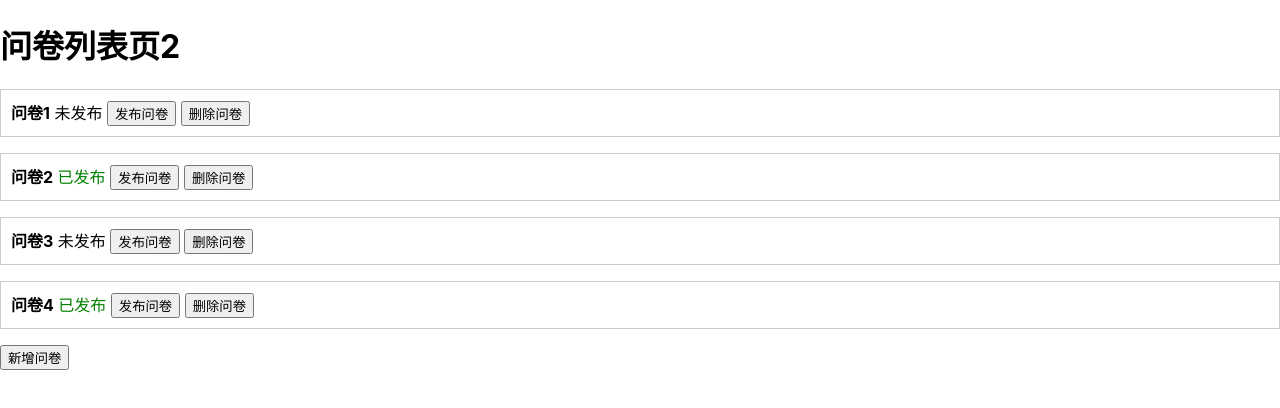
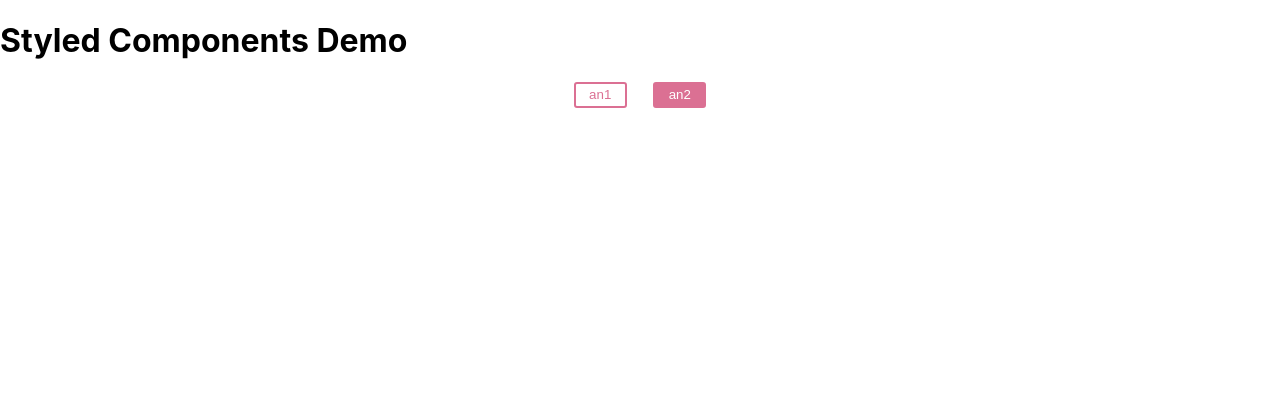
Before and after one commit to gtodr/survey-craft, a React (Create React App) app: page / in a window 1280 px wide. Shown: the top 408 px of the page. Built offline with nearby package versions, Linux system fonts and the light colour scheme.

Commit message:
chore: hooks

```diff
--- a/package.json
+++ b/package.json
@@ -10,10 +10,13 @@
     "@types/node": "^16.7.13",
     "@types/react": "^18.0.0",
     "@types/react-dom": "^18.0.0",
+    "classnames": "^2.5.1",
     "immer": "^10.1.1",
     "react": "^19.0.0",
     "react-dom": "^19.0.0",
     "react-scripts": "5.0.1",
+    "sass": "^1.85.0",
+    "styled-components": "^6.1.15",
     "typescript": "^4.4.2",
     "web-vitals": "^2.1.0"
   },
@@ -43,6 +46,7 @@
     "@commitlint/cli": "^19.7.1",
     "@commitlint/config-conventional": "^19.7.1",
     "@eslint/js": "^9.20.0",
+    "@types/styled-components": "^5.1.34",
     "@typescript-eslint/eslint-plugin": "^8.24.0",
     "@typescript-eslint/parser": "^8.24.0",
     "eslint": "^9.20.1",
--- a/src/App.tsx
+++ b/src/App.tsx
@@ -1,15 +1,16 @@
 import React from 'react'
 // import './App.css'
 // import List1 from './List1'
-import List2 from './List2'
+// import List2 from './List2'
 // import Demo from './immerDemo'
+import Demo from './StyledComponentsDemo'
 
 function App() {
   return (
     <div className="App">
       {/* <List1 /> */}
-      <List2 />
-      {/* <Demo /> */}
+      {/* <List2 /> */}
+      <Demo />
     </div>
   )
 }
--- /dev/null
+++ b/src/StyledComponentsDemo.tsx
@@ -0,0 +1,52 @@
+import React, { FC } from 'react'
+import styled, { css } from 'styled-components'
+
+type ButtonPropsType = {
+  primary?: boolean
+}
+
+const Button = styled.button<ButtonPropsType>`
+  background: transparent;
+  border-radius: 3px;
+  border: 2px solid palevioletred;
+  color: palevioletred;
+  margin: 0 1em;
+  padding: 0.25em 1em;
+
+  &:hover {
+    background: palevioletred;
+    color: white;
+    cursor: pointer;
+    transform: scale(1.05);
+    transition: all 0.2s ease-in-out;
+  }
+
+  ${(props: ButtonPropsType) =>
+    props.primary &&
+    css`
+      background: palevioletred;
+      color: white;
+
+      &:hover {
+        background: white;
+        color: palevioletred;
+    `}
+`
+
+const Container = styled.div`
+  text-align: center;
+`
+
+const Demo: FC = () => {
+  return (
+    <div>
+      <h1>Styled Components Demo</h1>
+      <Container>
+        <Button>an1</Button>
+        <Button primary>an2</Button>
+      </Container>
+    </div>
+  )
+}
+
+export default Demo
--- /dev/null
+++ b/src/components/QuestionCard.module.scss
@@ -0,0 +1,14 @@
+.list-item {
+    border: 1px solid #ccc;
+    padding: 10px;
+    margin-bottom: 16px;
+
+    // 嵌套 scss
+    .published-span {
+        color: green;
+    }
+}
+
+.published {
+    border-color: green;
+}
--- a/src/components/QuestionCard.tsx
+++ b/src/components/QuestionCard.tsx
@@ -1,7 +1,7 @@
 import React, { FC } from 'react'
-// import classnames from 'classnames'
-import './QuestionCard.css'
-// import styles from './QuestionCard.module.scss'
+import classnames from 'classnames'
+// import './QuestionCard.css'
+import styles from './QuestionCard.module.scss'
 
 // ts 自定义类型
 type PropsType = {
@@ -38,29 +38,29 @@ const QuestionCard: FC<PropsType> = props => {
   // if (isPublished) itemClassName += ' published'
   // // 逻辑稍微复杂
 
-  // const itemClassName = classnames('list-item', { published: isPublished })
-  // const itemClassName = classnames({
-  //   'list-item': true,
-  //   published: isPublished,
-  // })
+  //   const itemClassName = classnames('list-item', { published: isPublished })
+  //   const itemClassName = classnames({
+  //     'list-item': true,
+  //     published: isPublished,
+  //   })
 
-  //   const listItemClass = styles['list-item']
-  //   const publishedClass = styles.published
-  //   const itemClassName = classnames({
-  //     [listItemClass]: true,
-  //     [publishedClass]: isPublished,
-  //   })
+  const listItemClass = styles['list-item']
+  const publishedClass = styles.published
+  const itemClassName = classnames({
+    [listItemClass]: true,
+    [publishedClass]: isPublished,
+  })
 
   //   function edit(id: string) {
   //     console.log('edit ', id)
   //   }
 
   return (
-    <div key={id} className="list-item">
+    <div key={id} className={itemClassName}>
       <strong>{title}</strong>
       &nbsp;
       {/* 条件判断 */}
-      {isPublished ? <span style={{ color: 'green' }}>已发布</span> : <span>未发布</span>}
+      {isPublished ? <span className={styles['published-span']}>已发布</span> : <span>未发布</span>}
       &nbsp;
       <button
         onClick={() => {
```
Also changed, not shown: 1 other file (tests, documents, lock files or other folders).
